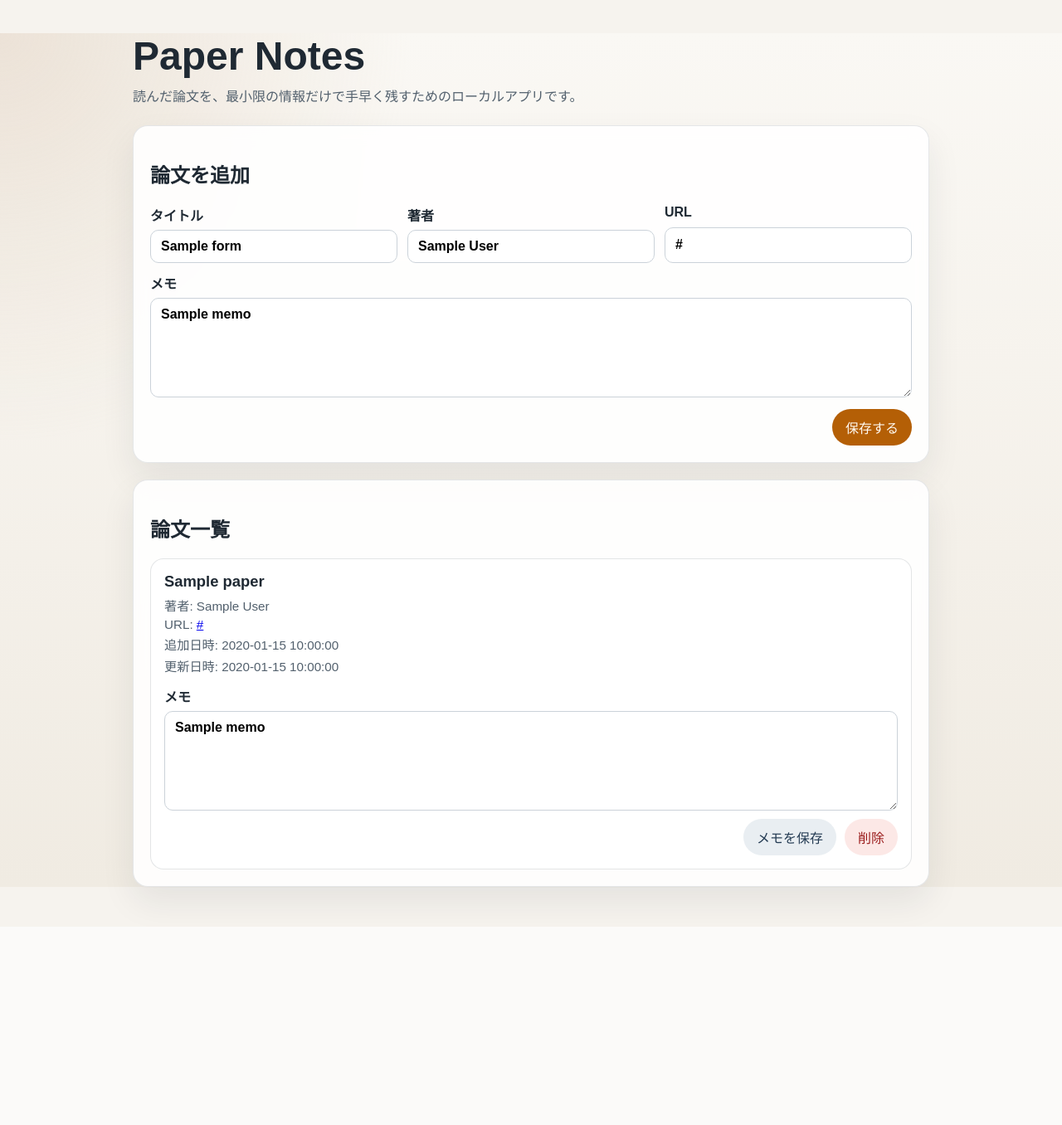
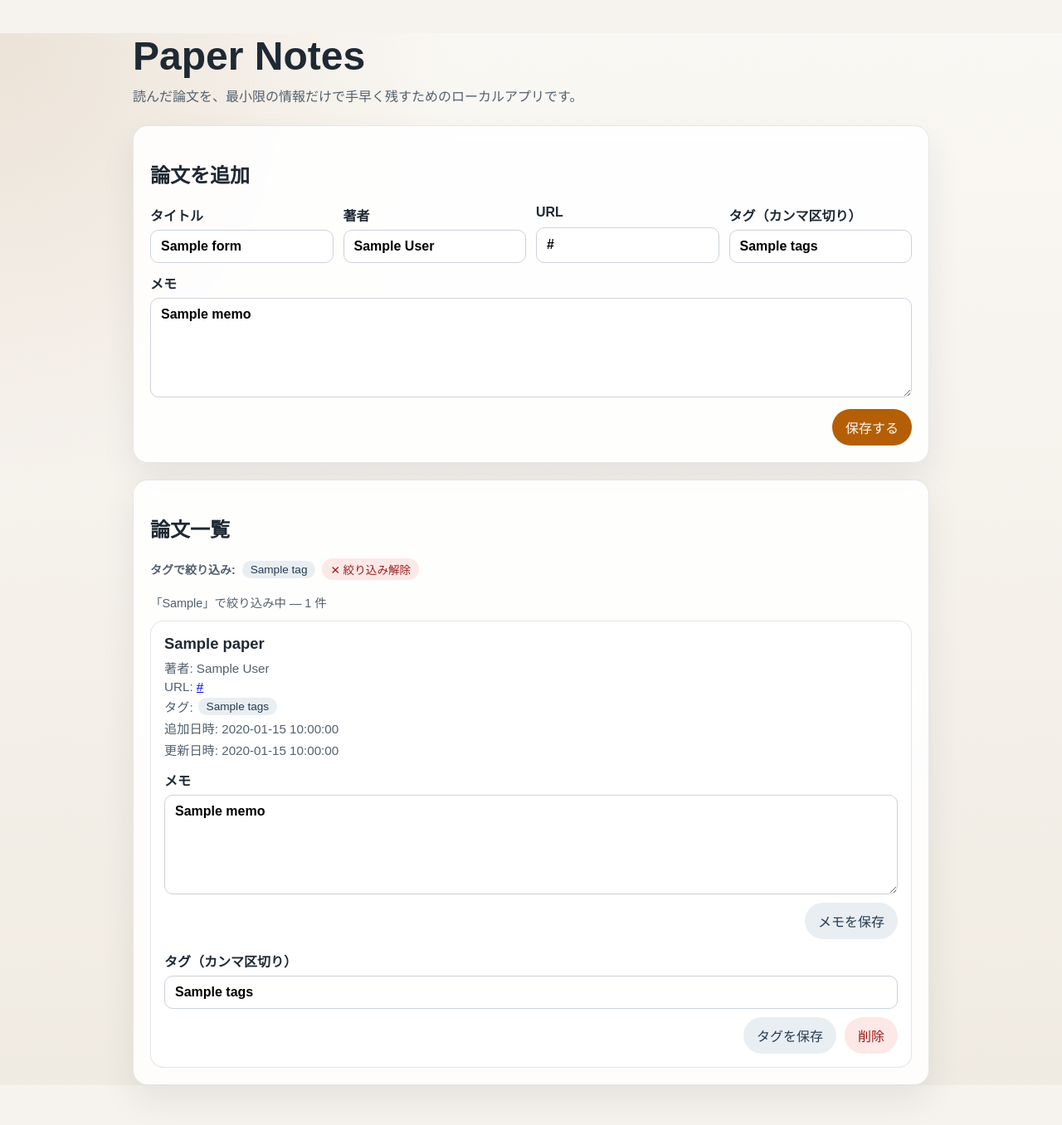
Before and after one commit to akibako115/try-claude-code, a FastAPI app: template templates/index.html in a window 1280 px wide. Shown: the whole page at 83% size. Before the commit the page ends 1113 px from the top, so only its background shows below. Run offline with FastAPI, Linux system fonts and the light colour scheme; the template is opened without the code that fills it: most values are stand-ins (such as "Sample title", 1, 10 or a date in 2020).

Commit message:
feat: add tag display, editing, and filter UI to templates
- paper_item.html: show tags as clickable links (hx-get /?tag=) with filter on click;
  add separate tag edit form (POST /papers/{id}/tags)
- page_content.html: add tags field to add-paper form; show all-tags filter bar
  with active highlight and clear button; show filter-info line when tag is active;
  show tag-specific empty message
- index.html: add CSS for .tag, .tag-active, .tag-clear, .tag-filter, .tags-list,
  .filter-info

Co-Authored-By: Claude Sonnet 4.6 <noreply@anthropic.com>

```diff
--- a/templates/index.html
+++ b/templates/index.html
@@ -178,6 +178,58 @@
         margin: 0;
         color: #52606d;
       }
+
+      .tag-filter {
+        display: flex;
+        flex-wrap: wrap;
+        align-items: center;
+        gap: 8px;
+        margin-bottom: 16px;
+      }
+
+      .tag-filter-label {
+        font-size: 0.875rem;
+        color: #52606d;
+        font-weight: 600;
+      }
+
+      .tag {
+        display: inline-block;
+        padding: 3px 10px;
+        border-radius: 999px;
+        background: #e9eef2;
+        color: #243b53;
+        font-size: 0.85rem;
+        text-decoration: none;
+        cursor: pointer;
+      }
+
+      .tag:hover {
+        background: #c9d5df;
+      }
+
+      .tag-active {
+        background: #b45f06;
+        color: #fffaf2;
+      }
+
+      .tag-clear {
+        background: #fce8e6;
+        color: #9b1c1c;
+      }
+
+      .tags-list {
+        display: flex;
+        flex-wrap: wrap;
+        align-items: center;
+        gap: 6px;
+      }
+
+      .filter-info {
+        margin: 0 0 12px;
+        font-size: 0.9rem;
+        color: #52606d;
+      }
     </style>
   </head>
   <body>
--- a/templates/partials/page_content.html
+++ b/templates/partials/page_content.html
@@ -23,6 +23,10 @@
           URL
           <input type="url" name="url" value="{{ form_data.url }}" />
         </label>
+        <label>
+          タグ（カンマ区切り）
+          <input type="text" name="tags" value="{{ form_data.tags }}" placeholder="機械学習, NLP" />
+        </label>
       </div>
       <label style="margin-top: 12px;">
         メモ
@@ -36,13 +40,50 @@
 
   <section class="panel">
     <h2>論文一覧</h2>
+
+    {% if all_tags %}
+    <div class="tag-filter">
+      <span class="tag-filter-label">タグで絞り込み:</span>
+      {% for t in all_tags %}
+      <a
+        class="tag{% if t == active_tag %} tag-active{% endif %}"
+        href="/?tag={{ t }}"
+        hx-get="/?tag={{ t }}"
+        hx-target="#page"
+        hx-swap="outerHTML"
+        hx-push-url="true"
+      >{{ t }}</a>
+      {% endfor %}
+      {% if active_tag %}
+      <a
+        class="tag tag-clear"
+        href="/"
+        hx-get="/"
+        hx-target="#page"
+        hx-swap="outerHTML"
+        hx-push-url="true"
+      >✕ 絞り込み解除</a>
+      {% endif %}
+    </div>
+    {% endif %}
+
+    {% if active_tag %}
+    <p class="filter-info">「{{ active_tag }}」で絞り込み中 — {{ papers | length }} 件</p>
+    {% endif %}
+
     <div class="papers">
       {% if papers %}
         {% for paper in papers %}
           {% include "partials/paper_item.html" %}
         {% endfor %}
       {% else %}
-      <p class="empty">まだ論文がありません。上のフォームから追加してください。</p>
+      <p class="empty">
+        {% if active_tag %}
+        「{{ active_tag }}」タグの論文はありません。
+        {% else %}
+        まだ論文がありません。上のフォームから追加してください。
+        {% endif %}
+      </p>
       {% endif %}
     </div>
   </section>
--- a/templates/partials/paper_item.html
+++ b/templates/partials/paper_item.html
@@ -9,6 +9,17 @@
       <p class="meta">
         URL:
         <a href="{{ paper.url }}" target="_blank" rel="noreferrer">{{ paper.url }}</a>
+      </p>
+      {% endif %}
+      {% if paper.tags %}
+      <p class="meta tags-list">
+        タグ:
+        {% for tag in paper.tags.split(',') %}
+          {% set t = tag.strip() %}
+          {% if t %}
+          <a class="tag" href="/?tag={{ t }}" hx-get="/?tag={{ t }}" hx-target="#page" hx-swap="outerHTML" hx-push-url="true">{{ t }}</a>
+          {% endif %}
+        {% endfor %}
       </p>
       {% endif %}
       <p class="meta">追加日時: {{ paper.created_at }}</p>
@@ -30,9 +41,26 @@
     </label>
     <div class="paper-actions">
       {% if saved %}
-      <p class="saved-note">メモを保存しました。</p>
+      <p class="saved-note">保存しました。</p>
       {% endif %}
       <button class="secondary" type="submit">メモを保存</button>
+    </div>
+  </form>
+
+  <form
+    class="paper-form"
+    method="post"
+    action="/papers/{{ paper.id }}/tags"
+    hx-post="/papers/{{ paper.id }}/tags"
+    hx-target="#paper-{{ paper.id }}"
+    hx-swap="outerHTML"
+  >
+    <label>
+      タグ（カンマ区切り）
+      <input type="text" name="tags" value="{{ paper.tags }}" placeholder="機械学習, NLP" />
+    </label>
+    <div class="paper-actions">
+      <button class="secondary" type="submit">タグを保存</button>
       <button
         class="danger"
         type="button"
```
